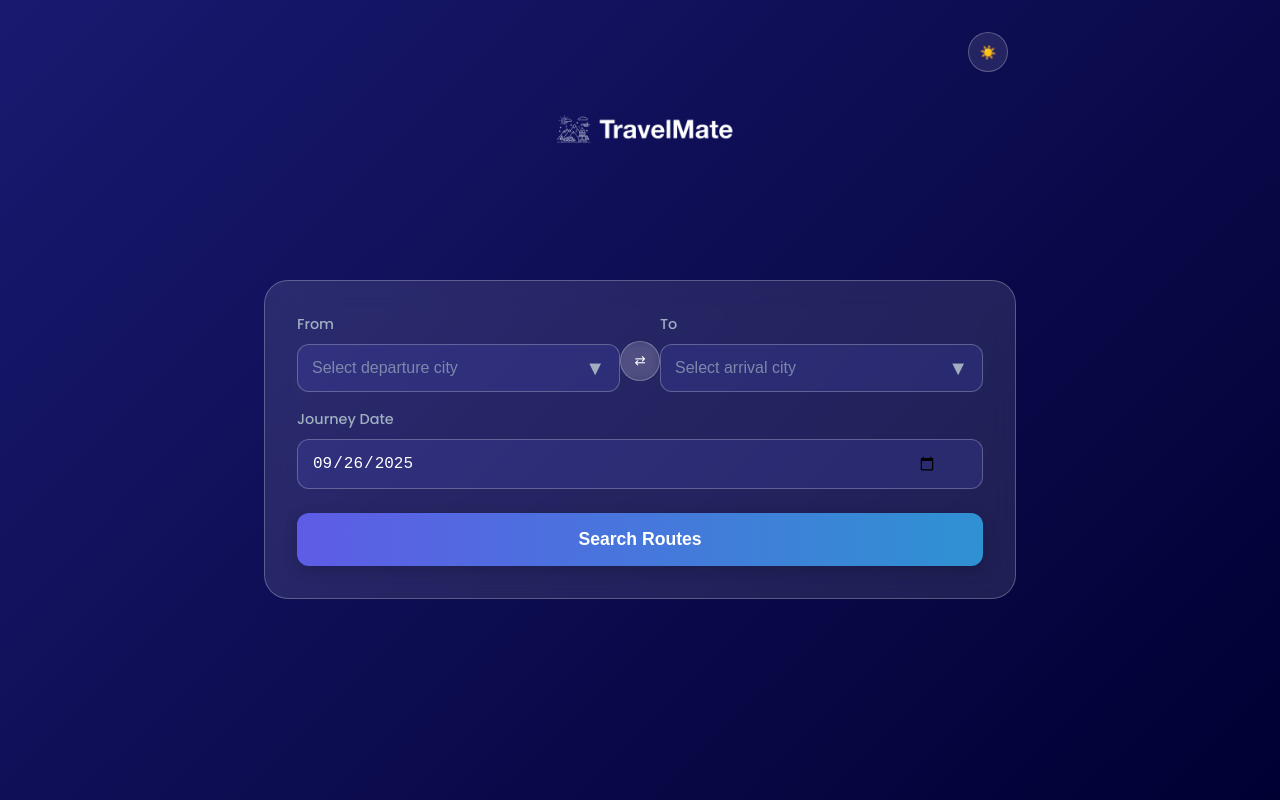
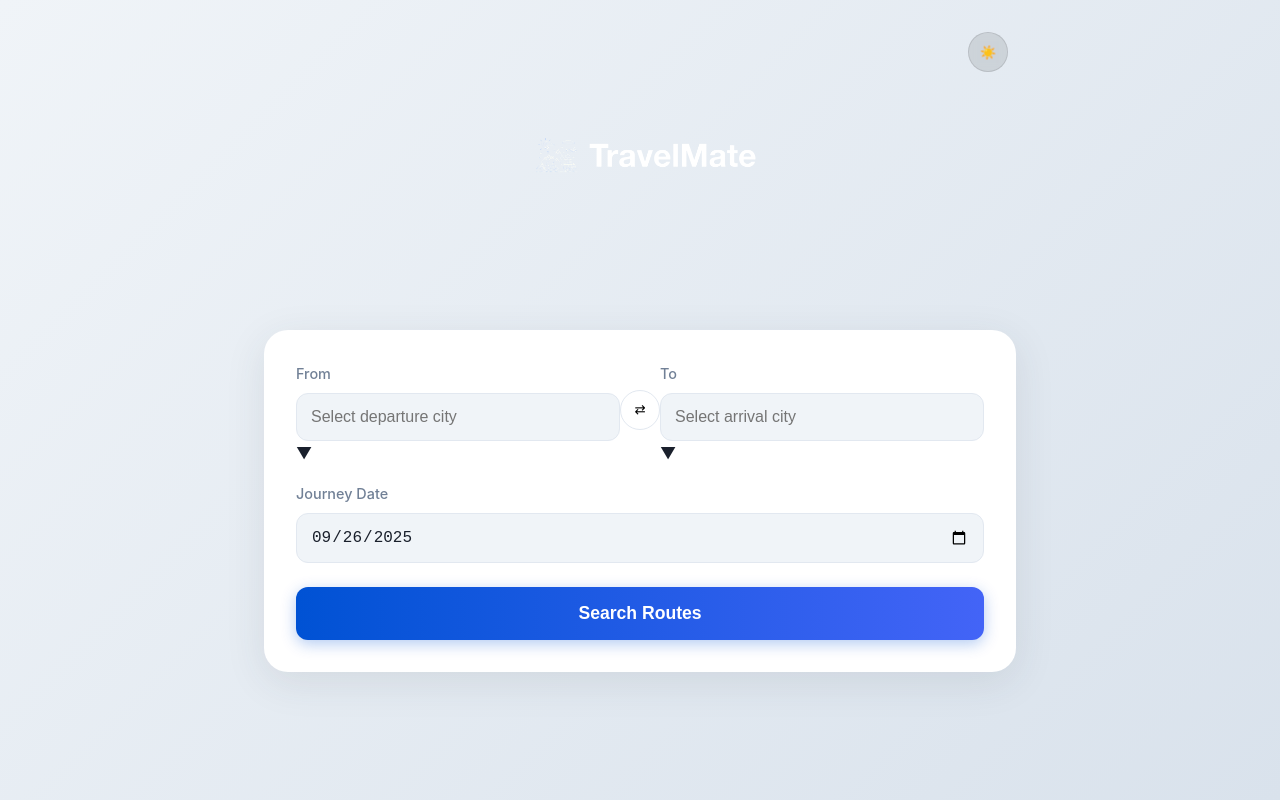
Before and after one commit to stippusahib/travelmate-ap, a React (Create React App) app: page / in a window 1280 px wide. Built offline with nearby package versions, Linux system fonts and the light colour scheme.

Commit message:
Update App.css

```diff
--- a/src/App.css
+++ b/src/App.css
@@ -1,152 +1,137 @@
-@import url('https://fonts.googleapis.com/css2?family=Poppins:wght@300;400;500;600;700&display=swap');
-
 :root {
-  --primary-color: #5E5CE6;
-  --primary-color-light: rgba(94, 92, 230, 0.15);
-  --accent-color: #00C7BE;
-  --accent-color-light: #00A9A1;
-  --text-color: #FFFFFF;
-  --text-color-muted: #a0aec0;
-  --card-background: rgba(255, 255, 255, 0.1);
-  --card-border: rgba(255, 255, 255, 0.25);
-  --card-shadow: rgba(0, 0, 0, 0.1);
-  --background-start: #191970;
-  --background-end: #000033;
-  --focus-shadow: rgba(94, 92, 230, 0.5);
+    --primary-color: #0052D4;
+    --accent-color: #10B981;
+    --background-color: #F0F4F8;
+    --background-gradient-end: #D9E2EC;
+    --text-color: #1A202C;
+    --text-color-light: #718096;
+    --card-background: #FFFFFF;
+    --card-shadow: rgba(45, 55, 72, 0.1);
+    --border-color: #E2E8F0;
+    --focus-shadow: rgba(0, 82, 212, 0.25);
 }
-
-body.light-mode {
-  --primary-color: #4f46e5;
-  --primary-color-light: #eef2ff;
-  --accent-color: #059669;
-  --accent-color-light: #047857;
-  --text-color: #334155;
-  --text-color-muted: #64748b;
-  --card-background: linear-gradient(145deg, #ffffff, #f9fafb);
-  --card-border: #e2e8f0;
-  --card-shadow: 0 10px 15px -3px rgba(0, 0, 0, 0.05), 0 4px 6px -2px rgba(0, 0, 0, 0.05);
-  --background-start: #f8fafc;
-  --background-end: #e0e7ff;
-  --focus-shadow: rgba(79, 70, 229, 0.25);
+body.dark-mode {
+    --primary-color: #3B82F6;
+    --accent-color: #10B981;
+    --background-color: #1A202C;
+    --background-gradient-end: #252D3A;
+    --text-color: #E2E8F0;
+    --text-color-light: #A0AEC0;
+    --card-background: #2D3748;
+    --card-shadow: rgba(0, 0, 0, 0.3);
+    --border-color: #4A5568;
+    --focus-shadow: rgba(59, 130, 246, 0.3);
 }
-
 * { box-sizing: border-box; margin: 0; padding: 0; }
-
 body {
-  font-family: 'Poppins', sans-serif;
-  background-color: var(--background-start);
-  background-image: linear-gradient(135deg, var(--background-start) 0%, var(--background-end) 100%);
-  color: var(--text-color);
-  line-height: 1.6;
-  transition: background-color 0.3s ease, color 0.3s ease;
-  overflow-x: hidden;
-  min-height: 100vh;
+    font-family: 'Inter', sans-serif;
+    background-color: var(--background-color);
+    background-image: linear-gradient(135deg, var(--background-color) 0%, var(--background-gradient-end) 100%);
+    color: var(--text-color);
+    line-height: 1.6;
+    transition: background-color 0.3s ease, color 0.3s ease;
+    overflow-x: hidden;
+    min-height: 100vh;
 }
 
 @keyframes fadeInUp { from { opacity: 0; transform: translateY(20px); } to { opacity: 1; transform: translateY(0); } }
-@keyframes pulse { 0% { transform: scale(1); opacity: 1; } 50% { transform: scale(1.05); opacity: 0.7; } 100% { transform: scale(1); opacity: 1; } }
-
-.loading-screen { display: flex; align-items: center; justify-content: center; position: fixed; top: 0; left: 0; width: 100%; height: 100%; z-index: 999; background: var(--background-start); }
-.loading-screen img { width: 250px; height: auto; animation: pulse 2s infinite ease-in-out; }
 
 .app-container { max-width: 800px; margin: 0 auto; padding: 24px; text-align: center; position: relative; }
 .app-header { display: block; margin-bottom: 32px; }
-.app-logo { height: 180px; width: auto; margin-bottom: 16px; }
 
-.theme-switcher { position: absolute; top: 32px; right: 32px; background: var(--card-background); backdrop-filter: blur(10px); border: 1px solid var(--card-border); color: var(--text-color); width: 40px; height: 40px; border-radius: 50%; display: flex; align-items: center; justify-content: center; cursor: pointer; transition: all 0.2s ease; z-index: 100; }
-.theme-switcher:hover { background: rgba(0,0,0,0.2); transform: scale(1.1); }
-body.light-mode .theme-switcher:hover { background: #e2e8f0; }
+/* FIX: Significantly increased logo size from 150px to 200px */
+.app-logo {
+  height: 200px;
+  width: auto;
+  margin-bottom: 16px;
+}
 
-.form-section { background: var(--card-background); border-radius: 24px; padding: 32px; box-shadow: var(--card-shadow); text-align: left; animation: fadeInUp 0.5s ease; backdrop-filter: blur(15px); border: 1px solid var(--card-border); }
+.theme-switcher { position: absolute; top: 32px; right: 32px; background: rgba(0, 0, 0, 0.1); backdrop-filter: blur(5px); border: 1px solid rgba(0, 0, 0, 0.1); color: var(--text-color); width: 40px; height: 40px; border-radius: 50%; display: flex; align-items: center; justify-content: center; cursor: pointer; transition: all 0.2s ease; z-index: 100; }
+.theme-switcher:hover { background: rgba(0, 0, 0, 0.2); transform: scale(1.1); }
+body.dark-mode .theme-switcher { background: rgba(255, 255, 255, 0.1); border-color: rgba(255, 255, 255, 0.2); color: white; }
+
+.form-section { background: var(--card-background); border-radius: 24px; padding: 32px; box-shadow: 0 10px 40px var(--card-shadow); text-align: left; animation: fadeInUp 0.5s ease; }
 .search-form-grid { display: grid; grid-template-columns: 1fr; gap: 0; margin-bottom: 16px; position: relative; }
 
-.input-group { position: relative; text-align: left; z-index: 1; }
-.input-group.is-active { z-index: 10; }
+/* FIX: Removed z-index from .input-group to fix suggestion overlay issue. */
+.input-group { position: relative; text-align: left; }
 .input-group:first-of-type { margin-bottom: 32px; }
-.input-group label { display: block; font-weight: 500; font-size: 0.9rem; margin-bottom: 8px; color: var(--text-color-muted); }
+.input-group label { display: block; font-weight: 500; font-size: 0.9rem; margin-bottom: 8px; color: var(--text-color-light); }
+.search-input { width: 100%; padding: 14px; font-size: 1rem; border: 1px solid var(--border-color); border-radius: 12px; background-color: var(--background-color); color: var(--text-color); transition: all 0.2s ease-in-out; }
+.search-input:focus { outline: none; border-color: var(--primary-color); box-shadow: 0 0 0 4px var(--focus-shadow); }
 
-.input-wrapper { position: relative; }
-.search-input { width: 100%; padding: 14px 45px 14px 14px; font-size: 1rem; border: 1px solid var(--card-border); border-radius: 12px; background-color: var(--primary-color-light); color: var(--text-color); transition: all 0.2s ease-in-out; caret-color: var(--primary-color); }
-.search-input::placeholder { color: var(--text-color-muted); opacity: 0.7; }
-.search-input:focus { outline: none; border-color: var(--primary-color); box-shadow: 0 0 0 4px var(--focus-shadow); }
-.input-arrow { position: absolute; right: 15px; top: 50%; transform: translateY(-50%); cursor: pointer; color: var(--text-color-muted); transition: transform 0.2s ease; font-size: 20px; }
-.input-arrow.open { transform: translateY(-50%) rotate(180deg); }
-
-.swap-button { position: absolute; top: 50%; left: 50%; transform: translate(-50%, -50%); margin-top: -14px; height: 40px; width: 40px; cursor: pointer; border-radius: 50%; border: 1px solid var(--card-border); background: var(--card-background); backdrop-filter: blur(5px); display: flex; align-items: center; justify-content: center; z-index: 5; color: var(--text-color); transition: background-color 0.2s ease; }
-.swap-button span { display: inline-block; transition: transform 0.2s ease; }
-.swap-button:hover { background: var(--primary-color); color: white; }
-.swap-button:hover span { transform: rotate(180deg) scale(1.1); }
+.swap-button { position: absolute; top: 50%; left: 50%; transform: translate(-50%, -50%); margin-top: -14px; height: 40px; width: 40px; cursor: pointer; border-radius: 50%; border: 1px solid var(--border-color); background: var(--card-background); display: flex; align-items: center; justify-content: center; transition: all 0.2s ease; z-index: 5; }
+.swap-button:hover { transform: translate(-50%, -50%) rotate(180deg) scale(1.1); background: var(--primary-color); color: white; }
 
 .date-picker-grid { display: grid; grid-template-columns: 1fr; margin-bottom: 24px; }
+.search-button { width: 100%; padding: 16px; font-size: 1.1rem; font-weight: 600; color: #fff; background-image: linear-gradient(to right, #0052D4, #4364F7, #6FB1FC); background-size: 200% auto; border: none; border-radius: 12px; cursor: pointer; transition: all 0.3s ease; box-shadow: 0 4px 15px rgba(0, 82, 212, 0.3); }
+.search-button:hover { background-position: right center; transform: translateY(-2px); box-shadow: 0 6px 20px rgba(0, 82, 212, 0.4); }
+body.dark-mode .search-button { background-image: linear-gradient(to right, #3B82F6, #60A5FA, #93C5FD); }
 
-.search-button { width: 100%; padding: 16px; font-size: 1.1rem; font-weight: 600; color: #fff; background-image: linear-gradient(to right, var(--primary-color), var(--accent-color)); background-size: 200% auto; border: none; border-radius: 12px; cursor: pointer; transition: all 0.3s ease; box-shadow: 0 4px 15px rgba(0,0,0, 0.2); }
-.search-button:hover { background-position: right center; transform: translateY(-2px); box-shadow: 0 6px 20px rgba(0,0,0, 0.3); }
+.filter-controls { display: flex; gap: 12px; margin-top: 24px; padding-top: 16px; border-top: 1px solid var(--border-color); flex-wrap: wrap; }
+.filter-button { padding: 8px 16px; border: 1px solid var(--border-color); background: transparent; color: var(--text-color-light); cursor: pointer; border-radius: 20px; transition: all 0.2s ease; font-weight: 500; }
+.filter-button:hover { background: var(--primary-color); color: #fff; border-color: var(--primary-color); transform: translateY(-2px); }
+.filter-button.active { background: var(--primary-color); color: #fff; border-color: var(--primary-color); box-shadow: 0 2px 8px var(--focus-shadow); }
 
-.filter-controls { display: flex; gap: 12px; margin-top: 24px; padding-top: 16px; border-top: 1px solid var(--card-border); flex-wrap: wrap; }
-.filter-button { padding: 8px 16px; border: 1px solid var(--card-border); background: transparent; color: var(--text-color-muted); cursor: pointer; border-radius: 20px; transition: all 0.2s ease; font-weight: 500; transform: translateY(0); }
-.filter-button:hover, .filter-button.active { background: var(--primary-color); color: #fff; border-color: var(--primary-color); transform: translateY(-2px); box-shadow: 0 2px 8px var(--focus-shadow); }
-
-.autocomplete-suggestions { animation: fadeInUp 0.2s ease; position: absolute; background: var(--card-background); backdrop-filter: blur(15px); border: 1px solid var(--card-border); border-radius: 12px; box-shadow: 0 8px 24px var(--card-shadow); max-height: 180px; overflow-y: auto; z-index: 100; width: 100%; margin-top: 8px; }
-.suggestion-item { padding: 14px 16px; cursor: pointer; text-align: left; color: var(--text-color); }
-.suggestion-item.highlighted, .suggestion-item:hover { background-color: var(--primary-color-light); }
+/* z-index ensures suggestions appear on top of other elements */
+.autocomplete-suggestions { position: absolute; background: var(--card-background); border: 1px solid var(--border-color); border-radius: 12px; box-shadow: 0 8px 24px var(--card-shadow); max-height: 180px; overflow-y: auto; z-index: 100; width: 100%; margin-top: 8px; }
+.suggestion-item { padding: 14px 16px; cursor: pointer; text-align: left; }
+.suggestion-item.highlighted { background-color: var(--background-color); }
+.suggestion-item:hover { background-color: var(--background-color); }
 
 .results-section { margin-top: 40px; text-align: left; }
 .results-section h2 { font-size: 1.5rem; margin-bottom: 16px; color: var(--text-color); }
-
 .results-container { display: flex; flex-direction: column; gap: 16px; }
 
-.result-card, .multi-leg-card { background: var(--card-background); backdrop-filter: blur(10px); border-radius: 16px; box-shadow: var(--card-shadow); border: 1px solid var(--card-border); transition: all 0.3s ease; animation: fadeInUp 0.5s ease backwards; }
-.result-card:hover, .multi-leg-card:hover { transform: translateY(-5px); box-shadow: 0 20px 25px -5px rgba(0, 0, 0, 0.1), 0 10px 10px -5px rgba(0, 0, 0, 0.04); border-color: var(--primary-color); }
-body.light-mode .result-card:hover, body.light-mode .multi-leg-card:hover { box-shadow: 0 20px 25px -5px rgba(0, 0, 0, 0.07), 0 10px 10px -5px rgba(0, 0, 0, 0.04); }
+.result-card, .multi-leg-card { background: var(--card-background); border-radius: 16px; box-shadow: 0 4px 16px var(--card-shadow); border: 1px solid var(--border-color); transition: all 0.3s ease; animation: fadeInUp 0.5s ease backwards; }
+.result-card:hover, .multi-leg-card:hover { transform: translateY(-5px); box-shadow: 0 10px 30px var(--card-shadow); border-color: var(--primary-color); }
 
 .card-content { display: grid; grid-template-columns: auto 1fr auto; align-items: center; padding: 16px; gap: 16px; }
 .provider-logo { width: 45px; height: 45px; object-fit: contain; flex-shrink: 0; border-radius: 12px; }
-body.light-mode .provider-logo { background-color: #f8fafc; padding: 5px; border: 1px solid #e2e8f0; }
+body.dark-mode .provider-logo { background-color: #fff; padding: 5px; }
 
 .trip-details { text-align: left; }
-.trip-details .mode { font-weight: 600; font-size: 1.05rem; color: var(--text-color);}
-.trip-details .sub { font-size: 0.9rem; color: var(--text-color-muted); }
+.trip-details .mode { font-weight: 600; font-size: 1.05rem; }
+.trip-details .sub { font-size: 0.9rem; color: var(--text-color-light); }
 .trip-meta { text-align: right; }
 .trip-meta .cost { font-weight: 700; font-size: 1.25rem; color: var(--accent-color); }
-.trip-meta .time { font-size: 0.9rem; color: var(--text-color-muted); margin-bottom: 8px; }
+.trip-meta .time { font-size: 0.9rem; color: var(--text-color-light); margin-bottom: 8px; }
 
 .book-button { font-size: 0.9rem; font-weight: 600; color: #fff; background-color: var(--accent-color); border: none; border-radius: 8px; cursor: pointer; padding: 8px 16px; transition: all 0.2s ease; }
-.book-button:hover { background-color: var(--accent-color-light); transform: scale(1.05); }
+.book-button:hover { background-color: #0d8a6a; transform: scale(1.05); }
 
-.multi-leg-header { display: flex; align-items: center; justify-content: space-between; padding: 16px 20px; cursor: pointer;}
-.multi-leg-card .multi-leg-header { border-bottom: 1px solid var(--card-border); }
-.multi-leg-card .multi-leg-body { border-top: none; }
-.header-content { text-align: left; }
-.multi-leg-header h3 { font-size: 1.2rem; color: var(--text-color); }
-.multi-leg-summary { display: flex; justify-content: space-between; font-size: 0.9rem; color: var(--text-color-muted); margin-top: 4px; gap: 16px; }
-.expand-arrow { font-size: 20px; color: var(--text-color-muted); transition: transform 0.3s ease; }
-.expand-arrow.open { transform: rotate(180deg); }
-.multi-leg-body { padding: 16px 20px; display: flex; flex-direction: column; gap: 16px; animation: fadeInUp 0.3s ease; }
+.multi-leg-header { padding: 16px 20px; border-bottom: 1px solid var(--border-color); }
+.multi-leg-header h3 { font-size: 1.2rem; text-align: left; }
+.multi-leg-summary { display: flex; justify-content: space-between; font-size: 0.9rem; color: var(--text-color-light); margin-top: 4px; }
+.multi-leg-body { padding: 16px 20px; display: flex; flex-direction: column; gap: 16px; }
 
 .leg { display: grid; grid-template-columns: auto 1fr auto; align-items: center; gap: 16px; }
 
 @media (min-width: 768px) {
-  .app-logo { height: 200px; }
+  .app-logo { height: 250px; }
   .search-form-grid { grid-template-columns: 1fr auto 1fr; }
   .input-group:first-of-type { margin-bottom: 0; }
   .swap-button { position: static; margin-top: 28px; transform: none; }
-  .swap-button:hover span { transform: rotate(180deg) scale(1.1); }
 }
 
 @media (max-width: 767px) {
   .app-header { margin-bottom: 16px; text-align: center; }
   .form-section { padding: 24px; }
-  .search-form-grid { grid-template-columns: 1fr; grid-template-rows: auto auto auto; row-gap: 16px; }
+  .search-form-grid {
+    grid-template-columns: 1fr;
+    grid-template-rows: auto auto auto;
+    row-gap: 16px;
+  }
   .input-group:nth-of-type(1) { grid-row: 1; margin-bottom: 0; }
-
   .swap-button {
     grid-row: 2;
     justify-self: center;
     margin: -24px 0;
     transform: none;
   }
+  .swap-button:hover { transform: rotate(180deg) scale(1.1); }
+  .input-group:nth-of-type(2) { grid-row: 3; }
 
-  .input-group:nth-of-type(2) { grid-row: 3; }
   .card-content { grid-template-columns: 1fr; text-align: left; }
   .trip-meta { text-align: left; margin-top: 8px; }
   .leg { grid-template-columns: auto 1fr; row-gap: 8px; }
```
